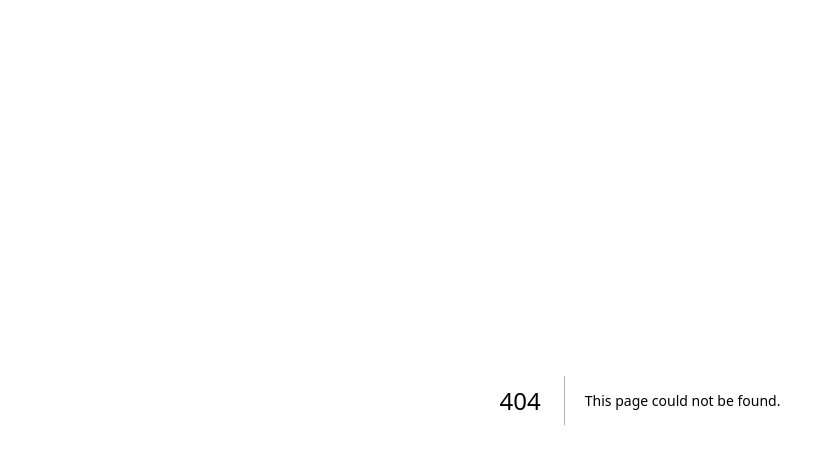
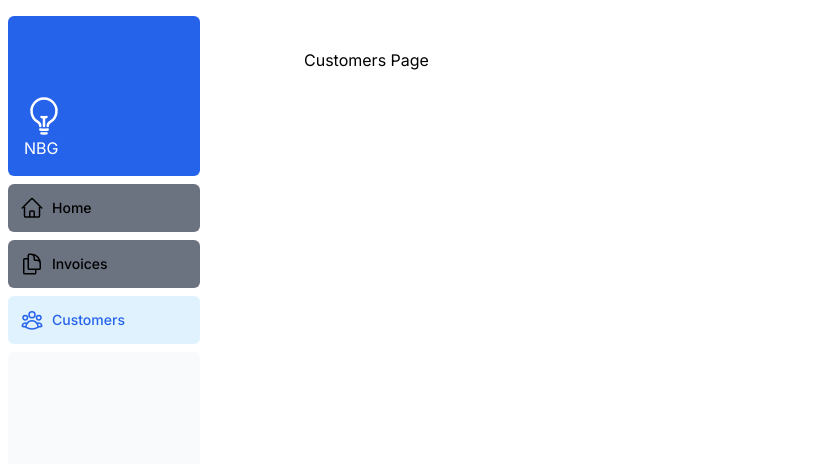
Before and after one commit to m2paulc/nbg-dashboard, a Next.js app: page /dashboard/customers in a window 1280 px wide. Before the commit this address had no page. Shown: the top 464 px of the page, without its empty margins (0-835 px from the left). Built offline with nearby package versions, Linux system fonts and the light colour scheme.

Commit message:
create side navigation for dashboard

```diff
--- /dev/null
+++ b/app/dashboard/customers/page.tsx
@@ -0,0 +1,7 @@
+import React from "react";
+
+function Page() {
+	return <div>Customers Page</div>;
+}
+
+export default Page;
--- /dev/null
+++ b/app/dashboard/invoices/page.tsx
@@ -0,0 +1,7 @@
+import React from "react";
+
+function Page() {
+	return <div>Invoices Page</div>;
+}
+
+export default Page;
--- /dev/null
+++ b/app/dashboard/layout.tsx
@@ -0,0 +1,12 @@
+import SideNav from "@/app/ui/dashboard/sidenav";
+
+export default function Layout({ children }: { children: React.ReactNode }) {
+	return (
+		<div className="flex h-screen flex-col md:flex-row md:overflow-hidden">
+			<div className="w-full flex-none md:w-64 md:flex">
+				<SideNav />
+			</div>
+			<div className="flex-grow p-6 md:overflow-y-auto md:p-12">{children}</div>
+		</div>
+	);
+}
--- /dev/null
+++ b/app/dashboard/page.tsx
@@ -0,0 +1,7 @@
+import React from "react";
+
+function Page() {
+	return <div>Dashboard Page</div>;
+}
+
+export default Page;
--- /dev/null
+++ b/app/ui/dashboard/nav-links.tsx
@@ -0,0 +1,46 @@
+"use client";
+
+import {
+	UserGroupIcon,
+	HomeIcon,
+	DocumentDuplicateIcon,
+} from "@heroicons/react/24/outline";
+import Link from "next/link";
+import { usePathname } from "next/navigation";
+import clsx from "clsx";
+
+// list of objects for each link
+const links = [
+	{ name: "Home", href: "/", icon: HomeIcon },
+	{
+		name: "Invoices",
+		href: "/dashboard/invoices",
+		icon: DocumentDuplicateIcon,
+	},
+	{ name: "Customers", href: "/dashboard/customers", icon: UserGroupIcon },
+];
+
+export default function NavLinks() {
+	const pathname = usePathname();
+	return (
+		// Map of links to display in the side navigation.
+		<>
+			{links.map((link) => {
+				const LinkIcon = link.icon;
+				return (
+					<Link
+						key={link.name}
+						href={link.href}
+						className={clsx(
+							"flex h-[48px] grow items-center justify-center gap-2 rounded-md bg-gray-500 p-3 text-sm font-medium hover:bg-sky-100 hover:text-blue-600 md:flex-none md:justify-start md:p-2 md:px-3",
+							{ "bg-sky-100 text-blue-600": pathname === link.href }
+						)}
+					>
+						<LinkIcon className="w-6" />
+						<p className="hidden md:block">{link.name}</p>
+					</Link>
+				);
+			})}
+		</>
+	);
+}
--- /dev/null
+++ b/app/ui/dashboard/sidenav.tsx
@@ -0,0 +1,23 @@
+import Link from "next/link";
+import { PowerIcon, LightBulbIcon } from "@heroicons/react/24/outline";
+import NavLinks from "./nav-links";
+
+export default function Sidenav() {
+	return (
+		<div className="flex h-full flex-col px-3 py-4 md:px-2">
+			<Link
+				href="/"
+				className="mb-2 flex h-20 items-end justify-start rounded-md bg-blue-600 p-4 md:h-40"
+			>
+				<div className="w-32 text-white md:w-40">
+					<LightBulbIcon className="w-10 h-10" />
+					<span> NBG </span>
+				</div>
+			</Link>
+			<div className="flex grow flex-row justify-between space-x-2 md:flex-col md:space-x-0 md:space-y-2">
+				<NavLinks />
+				<div className="hidden h-auto w-full grow rounded-md bg-gray-50 md:block" />
+			</div>
+		</div>
+	);
+}
--- a/package.json
+++ b/package.json
@@ -12,6 +12,7 @@
 		"@heroicons/react": "^2.1.3",
 		"@prisma/client": "^5.13.0",
 		"@tailwindcss/forms": "^0.5.7",
+		"clsx": "^2.1.1",
 		"next": "14.2.3",
 		"react": "^18",
 		"react-dom": "^18",
```
Also changed, not shown: 1 other file (tests, documents, lock files or other folders).
